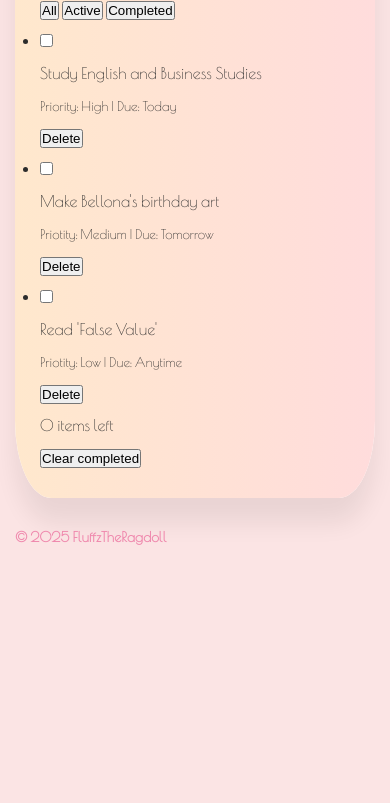
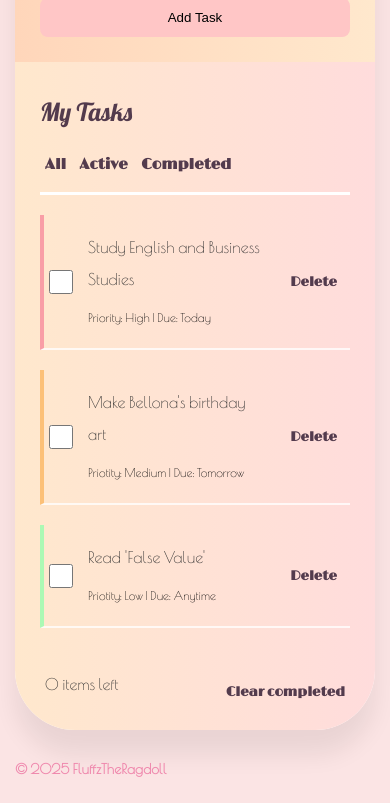
Before and after one commit to FluffzTheRagdoll/KittyTasker, a plain HTML site: page index.html in a window 390 px wide. Shown: the part 683-1486 px from the top of the page. Before the commit the page ends 1254 px from the top, so only its background shows below. Drawn offline with nearby package versions, Linux system fonts and the light colour scheme; a script that the page names is missing; a web font is replaced by a local one.

Commit message:
Update style.css
KittyTasker is now responsive!

```diff
--- a/style.css
+++ b/style.css
@@ -11,7 +11,7 @@
 }
 
 body {
-    font-family: Poiret One;
+    font-family: Poiret One, Roboto;
     line-height: 2;
     color: #2c2c2c;
     background-color: #fbe4e4;
@@ -21,7 +21,7 @@ body {
 
 /* Typography */
 h1, h2, h3 {
-    font-family: Lobster;
+    font-family: Lobster, Roboto;
     color: #533B4D;
 }
 
@@ -53,21 +53,213 @@ h1, h2, h3 {
 /* Main Card*/
 .main-card {
     background-color: white;
-    border-radius: 10%;
+    border-radius: 60px;
     box-shadow: 0 25px 25px rgba(0, 0, 0, 0.07);
     overflow: hidden;
 }
 
-/* Form Section Basic Styling */
+/* Form Section */
 .task-form-container {
     padding: 25px;
     background: linear-gradient(to right, #FFD6BA, #FFE8CD);
 }
 
-/* Task Section Basic Styling */
+#task-form {
+    display: flex;
+    flex-direction: column;
+    gap: 15px;
+}
+
+.form-group label{
+    display: block;
+    margin-bottom: 5px;
+    font-size: 15px;
+    font-weight: 500;
+}
+
+#task-input, #task-priority, #task-date {
+    padding: 12px 15px;
+    border: none;
+    border-radius: 8px;
+    font-size: 16px;
+    width: 100%;
+    box-shadow: 0 2px 5px rgba(0, 0, 0, 0.07);
+    background-color: white;
+}
+
+#task-input:focus, #task-priority:focus, #task-date:focus {
+    outline: none;
+    box-shadow: 0 2px 8px rgba(0, 0, 0, 0.07);
+}
+
+.form-actions {
+    display: flex;
+    justify-content: flex-end;
+    gap: 10px;
+}
+
+button[type="submit"] {
+    background-color: #FFC6C6;
+    border: none;
+    border-radius: 8px;
+    padding: 12px 20px;
+    font-weight: 500;
+    cursor: pointer;
+}
+
+.error {
+    background-color: white;
+    color: #43334C;
+    padding: 8px 12px;
+    border-radius: 5px;
+    margin-top: 5px;
+    font-size: 14px;
+    display: block;
+}
+
+/* Task Section */
 .tasks-container {
     padding: 25px;
     background: linear-gradient(to right, #FFE8CD, #FFDCDC);
+}
+
+.section-header {
+    display: flex;
+    justify-content: space-between;
+    align-items: center;
+    margin-bottom: 20px;
+    padding-bottom: 10px;
+    border-bottom: 3px solid white;
+}
+
+.section-title {
+    font-size: 25px;
+    font-weight: 500;
+}
+
+/* Task Filter Navigation */
+nav {
+    display: flex;
+    gap: 12px;
+}
+
+.filter-btn {
+    background: none;
+    border: none;
+    font-family: Limelight;
+    font-weight: 600;
+    color: #533B4D;
+    font-size: 15px;
+    cursor: pointer;
+    padding: 5px 10px;
+}
+
+.filter-btn.active {
+    color: #43334C;
+    font-weight: 500;
+}
+
+/* Task List */
+.task-item {
+    list-style-type: none;
+}
+
+/* Task Item Styling */
+.task-item {
+    display: flex;
+    align-items: center;
+    padding: 16px 5px;
+    border-bottom: 2.5px solid rgba(255, 255, 255, 0.773);
+    margin-bottom: 20px;
+}
+
+/* Priority Indicators */
+.task-item-high {
+    border-left: 4px solid #f99ea6;
+}
+
+.task-item-medium {
+    border-left: 4px solid #fcc077;
+}
+
+.task-item-low {
+    border-left: 4px solid #acf9b4;
+}
+
+/* Custom Checkbox */
+.task-checkbox {
+    margin-right: 15px;
+    width: 22px;
+    height: 22px;
+    cursor: pointer;
+    accent-color: #E83C91;
+}
+
+/* Task Content */
+.task-content {
+    flex: 1;
+    margin-right: 15px;
+}
+
+.task-text {
+    font-size: 16px;
+    font-weight: 500;
+    margin-bottom: 5px;
+}
+
+.task-details {
+    font-size: 12px;
+    font-weight: 500;
+    color: black;
+}
+
+.task-completed .task-text {
+    text-decoration: line-through;
+    color: #535353;
+}
+
+/* Delete Button */
+.delete-btn {
+    background-color: transparent;
+    border: none;
+    cursor: pointer;
+    padding: 5px;
+    font-family: Limelight;
+    font-weight: 600;
+    color: #533B4D;
+}
+
+/* Empty State */
+.empty-state {
+    text-align: center;
+    padding: 30px 20px;
+    color: #a0a0a0;
+}
+
+/* Task Summary */
+.task-summary {
+    display: flex;
+    justify-content: space-between;
+    align-items: center;
+    padding: 20px 5px 5px 5px;
+}
+
+/* Clear completed button */
+#clear-completed-btn {
+    background: none;
+    border: none;
+    font-family: Limelight;
+    font-weight: 600;
+    color: #533B4D;
+    cursor: pointer;
+}
+
+/* Image styles */
+#light-brown-kitten-with-green-eyes {
+    height: 150px;
+    margin-bottom: 0px;
+    z-index: 1;
+    flex: 10;
 }
 
 /* Footer */
@@ -77,3 +269,49 @@ h1, h2, h3 {
     font-size: 14px;
     font-weight: 600;
 }
+
+/* Media Query */
+@media (max-width: 600px) {
+    .section-header {
+        flex-direction: column;
+        align-items: flex-start;
+        gap: 10px
+    }
+
+    nav {
+        width: 100%;
+        justify-content: space-between;
+    }
+
+    .form-actions {
+        justify-content: stretch;
+    }
+
+    button[type="submit"] {
+        width: 100%;
+    }
+
+    .tasks-summary {
+        flex-direction: column;
+        align-items: flex-start;
+        gap: 10px;
+    }
+
+    #clear-completed-btn {
+        align-self: flex-end;
+    }
+
+    /* Optimize for Touch */
+    .task-checkbox {
+        width: 24px;
+        height: 24px;
+    }
+
+    .delete-btn {
+        padding: 8px;
+    }
+
+    .filter-btn {
+        padding: 8px 5px;
+    }
+}
```
